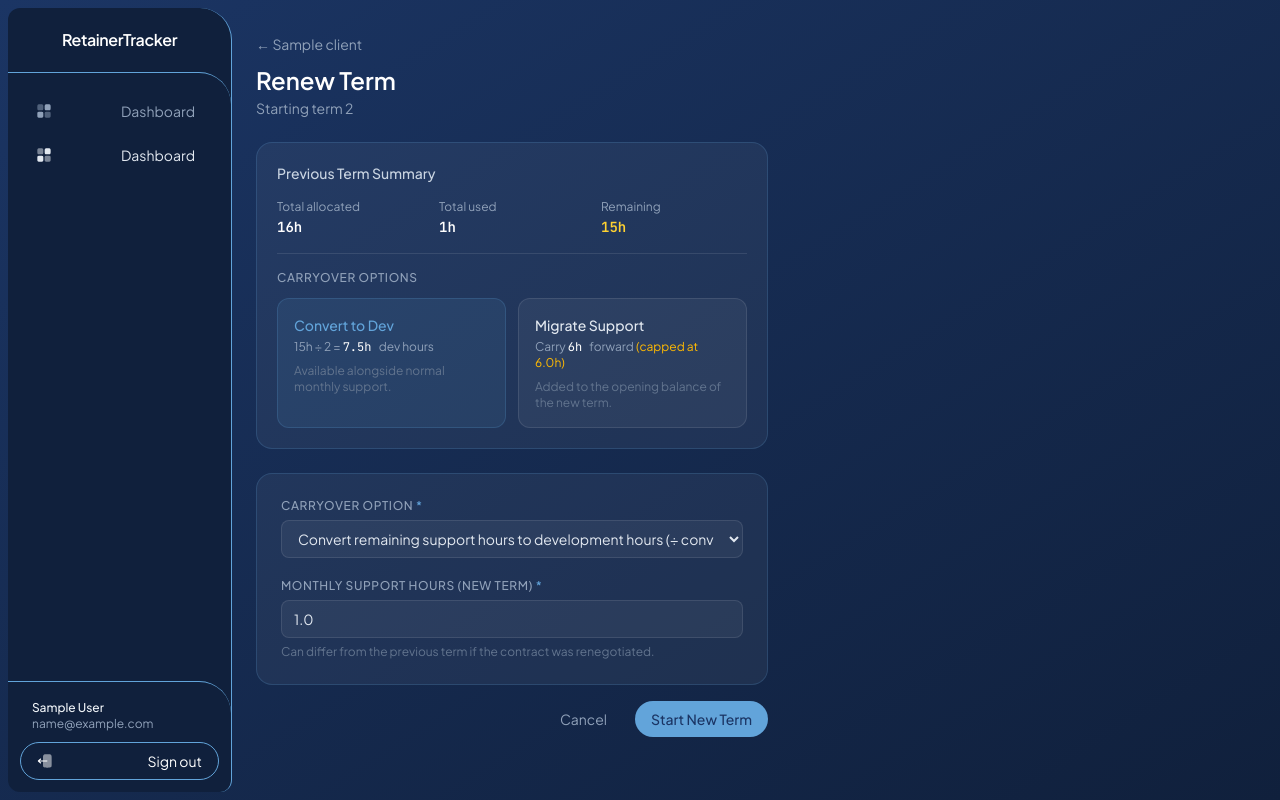
After one commit to Griffin-Web-Studio/external_projects-garage-client_retainer_hours_tracker, a Django app: page /clients/1/new-term/ in a window 1280 px wide. The commit adds this page. Run offline with Django 5.2, Linux system fonts and the light colour scheme; a user stored in the database is signed in; tables that the repository leaves empty hold one stand-in row (values such as "Sample post"); style sheets or scripts are compiled from the project's sources; parts of the project's set-up code (start-up, migrations or seed data) failed here and were passed over.

Commit message:
feat(tracker): add term renewal view

```diff
--- a/tracker/templates/client_detail.html
+++ b/tracker/templates/client_detail.html
@@ -38,7 +38,7 @@
       {% if term %}
         <div class="flex items-center gap-2 shrink-0 flex-wrap justify-end">
           {% if not is_active_term %}
-            <a href="/clients/{{ client.pk }}/new-term/"
+            <a href="{% url 'new-term' client.pk %}"
                class="px-4 py-2 bg-amber-500/10 hover:bg-amber-500/20
                       border border-amber-500/20 text-amber-300 text-sm
                       font-medium rounded-full transition-colors"
--- /dev/null
+++ b/tracker/templates/new_term.html
@@ -0,0 +1,165 @@
+{% extends "dashboard/base.html" %}
+{% load hours_tags %}
+
+{% block title %}Renew Term - {{ client.name }} - {{ APP_NAME }}{% endblock %}
+
+{% block view_body %}
+  <div class="max-w-lg space-y-6">
+    <div>
+      <a href="{% url 'client-detail' client.pk %}"
+         class="text-slate-400 hover:text-slate-200 text-sm
+                transition-colors"
+      >
+        &larr; {{ client.name }}
+      </a>
+
+      <h1 class="text-2xl font-semibold text-white mt-2">Renew Term</h1>
+
+      <p class="text-sm text-slate-400 mt-0.5">
+        Starting term {{ term.term_number|add:1 }}
+      </p>
+    </div>
+
+    {# Previous term summary #}
+    <div class="bg-white/5 border border-secondary/20 rounded-2xl p-5
+                space-y-4"
+    >
+      <h2 class="text-sm font-medium text-slate-300">
+        Previous Term Summary
+      </h2>
+
+      <div class="grid grid-cols-3 gap-4 text-sm">
+        <div>
+          <p class="text-xs text-slate-400 mb-0.5">Total allocated</p>
+          <p class="font-mono font-semibold text-white">
+            {{ summary.total_support_allocated|fmt_hours }}
+          </p>
+        </div>
+        <div>
+          <p class="text-xs text-slate-400 mb-0.5">Total used</p>
+          <p class="font-mono font-semibold text-white">
+            {{ summary.total_support_used|fmt_hours }}
+          </p>
+        </div>
+        <div>
+          <p class="text-xs text-slate-400 mb-0.5">Remaining</p>
+          <p class="font-mono font-semibold text-amber-300">
+            {{ remaining|fmt_hours }}
+          </p>
+        </div>
+      </div>
+
+      <div class="pt-4 border-t border-white/10 space-y-3">
+        <p class="text-xs text-slate-400 uppercase tracking-wider
+                  font-medium"
+        >
+          Carryover options
+        </p>
+
+        <div class="grid grid-cols-2 gap-3 text-sm">
+          <div class="bg-secondary/10 border border-secondary/20
+                      rounded-xl p-4"
+          >
+            <p class="text-secondary font-medium mb-1">Convert to Dev</p>
+            <p class="text-slate-400 text-xs mb-2">
+              {{ remaining|fmt_hours }} &divide; 2 =
+              <span class="text-white font-mono">
+                {{ conv_dev_hours|fmt_hours }}
+              </span>
+              dev hours
+            </p>
+            <p class="text-slate-500 text-xs">
+              Available alongside normal monthly support.
+            </p>
+          </div>
+          <div class="bg-white/5 border border-white/10 rounded-xl p-4">
+            <p class="text-slate-200 font-medium mb-1">Migrate Support</p>
+            <p class="text-slate-400 text-xs mb-2">
+              Carry
+              <span class="text-white font-mono">
+                {{ mig_sup_hours|fmt_hours }}
+              </span>
+              forward
+              {% if remaining > max_migrate %}
+                <span class="text-amber-400">
+                  (capped at {{ max_migrate }}h)
+                </span>
+              {% endif %}
+            </p>
+            <p class="text-slate-500 text-xs">
+              Added to the opening balance of the new term.
+            </p>
+          </div>
+        </div>
+      </div>
+    </div>
+
+    {# Form #}
+    <form method="post" class="space-y-4">
+      {% csrf_token %}
+
+      <div class="bg-white/5 border border-secondary/20 rounded-2xl p-6
+                  space-y-5"
+      >
+        {% if form.errors %}
+          <div class="bg-red-500/10 border border-red-500/20 text-red-400
+                      text-sm rounded-lg px-3 py-2"
+          >
+            Please correct the errors below.
+          </div>
+        {% endif %}
+
+        <div class="space-y-1.5">
+          <label class="block text-xs font-medium text-slate-400
+                        uppercase tracking-wider"
+          >
+            Carryover Option <span class="text-secondary">*</span>
+          </label>
+
+          {{ form.carry_over_type }}
+
+          {% for error in form.carry_over_type.errors %}
+            <p class="text-xs text-red-400">{{ error }}</p>
+          {% endfor %}
+        </div>
+
+        <div class="space-y-1.5">
+          <label class="block text-xs font-medium text-slate-400
+                        uppercase tracking-wider"
+          >
+            Monthly Support Hours (New Term)
+            <span class="text-secondary">*</span>
+          </label>
+
+          {{ form.monthly_hours }}
+
+          <p class="text-xs text-slate-500">
+            Can differ from the previous term if the contract was
+            renegotiated.
+          </p>
+
+          {% for error in form.monthly_hours.errors %}
+            <p class="text-xs text-red-400">{{ error }}</p>
+          {% endfor %}
+        </div>
+      </div>
+
+      <div class="flex items-center justify-end gap-3">
+        <a href="{% url 'client-detail' client.pk %}"
+           class="px-4 py-2 text-sm text-slate-400 hover:text-slate-200
+                  transition-colors"
+        >
+          Cancel
+        </a>
+
+        <button type="submit"
+                class="px-4 py-2 bg-secondary hover:bg-secondary-alt
+                      text-primary text-sm font-medium rounded-full
+                      transition-colors"
+        >
+          Start New Term
+        </button>
+      </div>
+    </form>
+  </div>
+{% endblock %}
--- a/tracker/urls.py
+++ b/tracker/urls.py
@@ -42,4 +42,9 @@ urlpatterns = [
         login_required(views.DeleteTimeEntryView.as_view()),
         name="delete-time-entry",
     ),
+    path(
+        "clients/<int:pk>/new-term/",
+        login_required(views.NewTermView.as_view()),
+        name="new-term",
+    ),
 ]
--- /dev/null
+++ b/tracker/views/NewTermView.py
@@ -0,0 +1,159 @@
+from datetime import timedelta
+
+from django.contrib.auth.mixins import LoginRequiredMixin
+from django.shortcuts import get_object_or_404, redirect, render
+from django.views import View
+
+from tracker.forms import NewTermForm
+from tracker.hours import (
+    add_months,
+    calculate_term_hours,
+    compute_converted_dev_hours,
+    compute_migrated_support_hours,
+    fmt_hours,
+    get_hours_config,
+)
+from tracker.models import Client, ClientTerm
+
+
+class NewTermView(LoginRequiredMixin, View):
+    """View for renewing a client's expired term with a carryover choice."""
+
+    def _get_context(self, client, term, summary, cfg, form=None):
+        """Builds the template context shared by GET and POST.
+
+        Args:
+            client (Client): Client whose term is being renewed.
+            term (ClientTerm): The expired term being renewed.
+            summary (ExpiredTermSummary): Hours summary for `term`.
+            cfg (HoursConfig): Business config for hours calculations.
+            form (NewTermForm | None, optional): Bound form to
+                re-render with validation errors. Defaults to None, in
+                which case a fresh unbound form is built.
+
+        Returns:
+            dict: Context for rendering new_term.html.
+        """
+
+        remaining = summary.remaining_support_for_carryover
+
+        return {
+            "client": client,
+            "term": term,
+            "summary": summary,
+            "remaining": remaining,
+            "conv_dev_hours": compute_converted_dev_hours(remaining, cfg),
+            "mig_sup_hours": compute_migrated_support_hours(remaining, cfg),
+            "max_migrate": cfg.max_migrate_hours,
+            "form": form
+            or NewTermForm(initial={"monthly_hours": term.monthly_hours}),
+            "fmt_hours": fmt_hours,
+        }
+
+    def _get_expired(self, pk, cfg):
+        """Loads a client's latest term and its summary, if expired.
+
+        Args:
+            pk (int): Primary key of the client.
+            cfg (HoursConfig): Business config for hours calculations.
+
+        Returns:
+            tuple: `(client, term, summary)`. `term` and `summary` are
+                None if the client has no term yet.
+        """
+
+        client = get_object_or_404(Client, pk=pk)
+        term = client.terms.order_by("-term_number").first()
+
+        if not term:
+            return client, None, None
+
+        entries = list(term.time_entries.all())
+        summary = calculate_term_hours(term, entries, cfg)
+
+        return client, term, summary
+
+    def get(self, request, pk):
+        """Renders the renewal form for a client's expired term.
+
+        Args:
+            request (HttpRequest): Incoming GET request.
+            pk (int): Primary key of the client to renew.
+
+        Returns:
+            HttpResponse: Rendered new_term.html, or a redirect to the
+                client's detail page if there's no term or the current
+                term hasn't expired yet.
+        """
+
+        cfg = get_hours_config()
+        client, term, summary = self._get_expired(pk, cfg)
+
+        if not term or summary.status != "expired":
+            return redirect("client-detail", pk=pk)
+
+        return render(
+            request,
+            "new_term.html",
+            self._get_context(client, term, summary, cfg),
+        )
+
+    def post(self, request, pk):
+        """Validates the renewal form and creates the new term.
+
+        Args:
+            request (HttpRequest): Incoming POST request with form data.
+            pk (int): Primary key of the client to renew.
+
+        Returns:
+            HttpResponse: Redirect to the client's detail page on
+                success or if renewal isn't applicable, otherwise the
+                form re-rendered with errors.
+        """
+
+        cfg = get_hours_config()
+        client, term, summary = self._get_expired(pk, cfg)
+
+        if not term or summary.status != "expired":
+            return redirect("client-detail", pk=pk)
+
+        form = NewTermForm(request.POST)
+
+        if not form.is_valid():
+            return render(
+                request,
+                "new_term.html",
+                self._get_context(client, term, summary, cfg, form),
+            )
+
+        carry_type = form.cleaned_data["carry_over_type"]
+        monthly_hours = form.cleaned_data["monthly_hours"]
+        remaining = summary.remaining_support_for_carryover
+
+        dev_hours_from_conversion = 0.0
+        migrated_support_hours = 0.0
+
+        if carry_type == ClientTerm.CARRY_CONVERT_DEV:
+            dev_hours_from_conversion = compute_converted_dev_hours(
+                remaining, cfg
+            )
+        elif carry_type == ClientTerm.CARRY_MIGRATE:
+            migrated_support_hours = compute_migrated_support_hours(
+                remaining, cfg
+            )
+
+        new_start = term.end_date + timedelta(days=1)
+        new_end = add_months(new_start, cfg.term_months)
+
+        ClientTerm.objects.create(
+            client=client,
+            term_number=term.term_number + 1,
+            start_date=new_start,
+            end_date=new_end,
+            monthly_hours=monthly_hours,
+            carry_over_type=carry_type,
+            dev_hours_from_conversion=dev_hours_from_conversion,
+            migrated_support_hours=migrated_support_hours,
+        )
+
+        return redirect("client-detail", pk=pk)
--- a/tracker/views/__init__.py
+++ b/tracker/views/__init__.py
@@ -7,3 +7,4 @@ from .DeleteClientView import DeleteClientView
 from .LogTimeView import LogTimeView
 from .ClientDetailView import ClientDetailView
 from .DeleteTimeEntryView import DeleteTimeEntryView
+from .NewTermView import NewTermView
```
